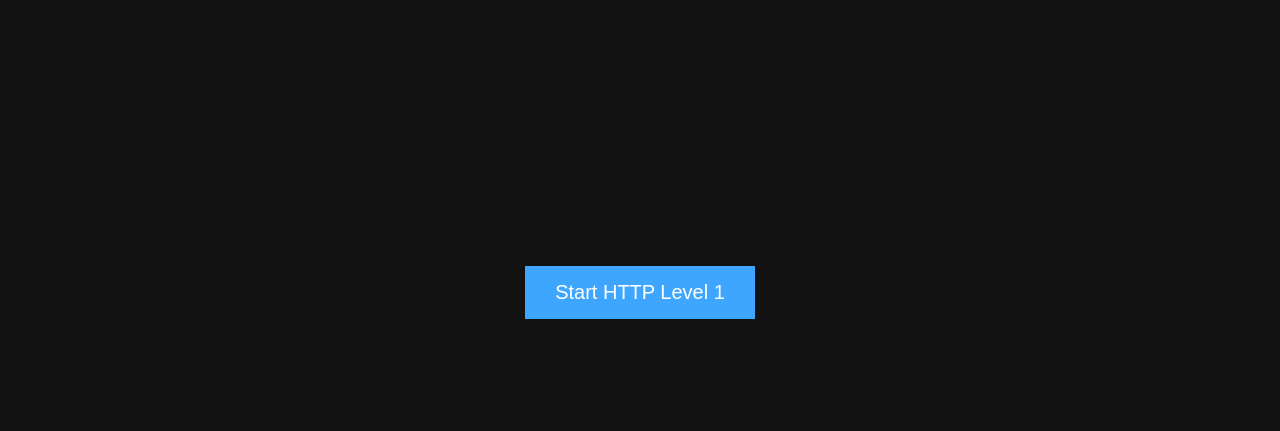
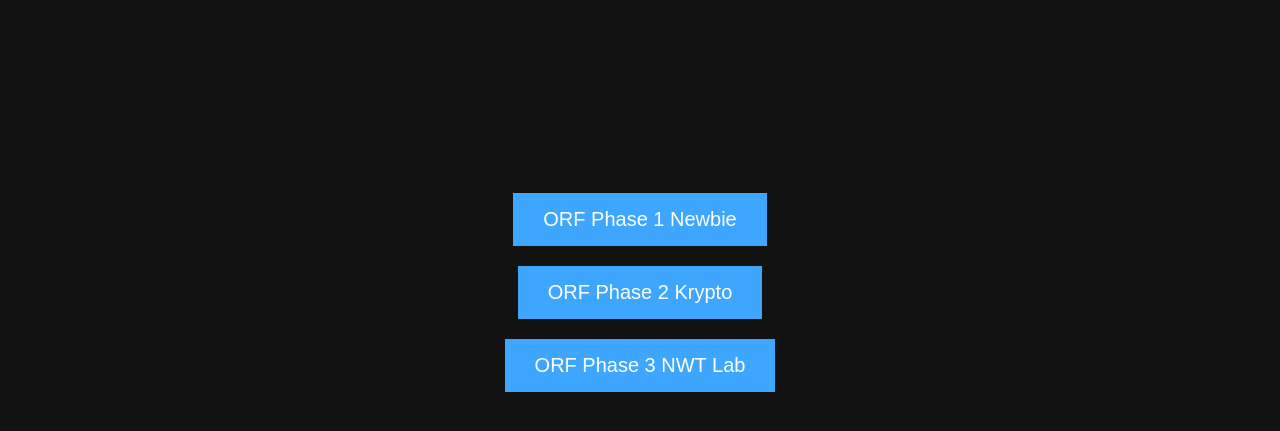
Before and after one commit to severinkl/nwt-bolt, a plain HTML site: page ui/web_ui/index.html in a window 1280 px wide. Shown: the part 179-610 px from the top of the page. Drawn offline with Linux system fonts and the light colour scheme.

Commit message:
Updated index.html

```diff
--- a/ui/web_ui/index.html
+++ b/ui/web_ui/index.html
@@ -39,8 +39,9 @@
 
       <!-- Szenario-Auswahl -->
       <div id="scenario-selection">
-        <button onclick="startScenario('http_level_1')">Start HTTP Level 1</button>
-        <!-- ggf. weitere Szenarien -->
+        <button onclick="startScenario('http_level_1')">ORF Phase 1 Newbie</button>
+        <button onclick="startScenario('http_level_2')">ORF Phase 2 Krypto</button>
+        <button onclick="startScenario('http_level_3')">ORF Phase 3 NWT Lab</button>
       </div>
 
       <!-- Szenario-Ansicht -->
```
